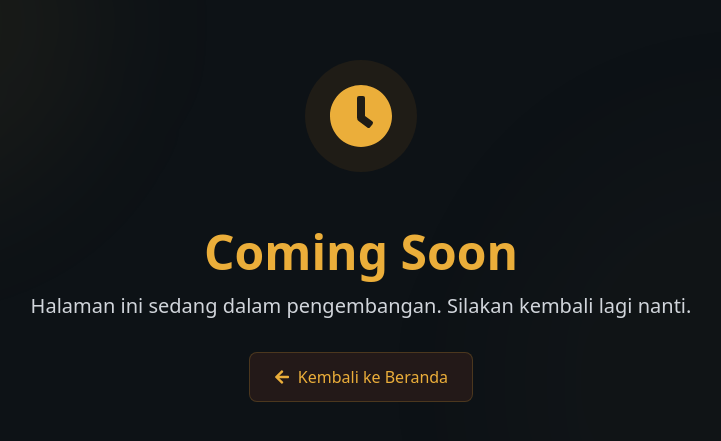
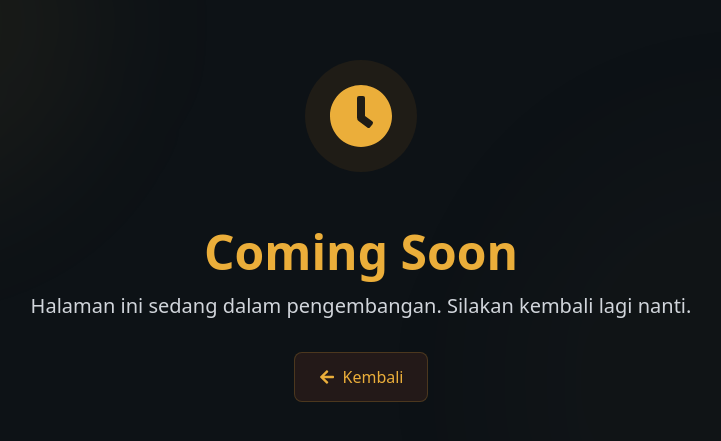
Before and after one commit to REZ3X/tasis_main_repo, a Next.js app: page /comingSoon in a window 1280 px wide. Shown: the part 169-610 px from the top of the page, without its empty margins (279-1000 px from the left). Built offline with nearby package versions, Linux system fonts and the light colour scheme.

Commit message:
Refactor Coming Soon page to use button for navigation and update footer social link to open in a new tab

```diff
--- a/src/app/comingSoon/page.tsx
+++ b/src/app/comingSoon/page.tsx
@@ -1,4 +1,6 @@
-import Link from 'next/link';
+'use client'
+
+import { useRouter } from 'next/navigation';
 import { FaArrowLeft, FaClock } from 'react-icons/fa';
 
 /**
@@ -8,9 +10,11 @@ import { FaArrowLeft, FaClock } from 'react-icons/fa';
  * - Blurred background effects
  * - Clock icon
  * - Responsive text
- * - Back to home button
+ * - Back to previous page button
  */
 export default function ComingSoon() {
+  const router = useRouter();
+
   return (
     <main className="min-h-screen bg-[#0d1216] flex flex-col items-center justify-center px-6 relative">
       <div className="absolute inset-0 z-0 overflow-hidden">
@@ -32,15 +36,15 @@ export default function ComingSoon() {
           </p>
         </div>
 
-        <Link
-          href="/"
+        <button
+          onClick={() => router.back()}
           className="inline-flex items-center gap-2 px-6 py-3 bg-[#231918] text-[#ebae3a]
             rounded-lg hover:bg-[#1f1c16] border border-[#ebae3a]/20 hover:border-[#ebae3a]
             transition-all duration-300 mt-8 relative"
         >
           <FaArrowLeft className="w-4 h-4" />
-          <span>Kembali ke Beranda</span>
-        </Link>
+          <span>Kembali</span>
+        </button>
       </div>
     </main>
   );
--- a/src/components/footer/footer.tsx
+++ b/src/components/footer/footer.tsx
@@ -134,10 +134,11 @@ export default function Footer() {
               Ikuti Kami
             </h3>
             <div className="flex gap-4">
-              {[{ icon: <FaInstagram />, href: "#" }].map((social, index) => (
+              {[{ icon: <FaInstagram />, href: "https://www.instagram.com/tasisstembayo?utm_source=ig_web_button_share_sheet&igsh=ZDNlZDc0MzIxNw==" }].map((social, index) => (
                 <Link
                   key={index}
                   href={social.href}
+                  target="_blank"
                   className="relative w-10 h-10 rounded-full bg-[#1f1c16] flex items-center justify-center
                       text-[#ebae3a] hover:bg-[#ebae3a] hover:text-[#0d1216] transition-all duration-300
                       border border-[#ebae3a]/20 hover:border-[#ebae3a] z-10"
```
